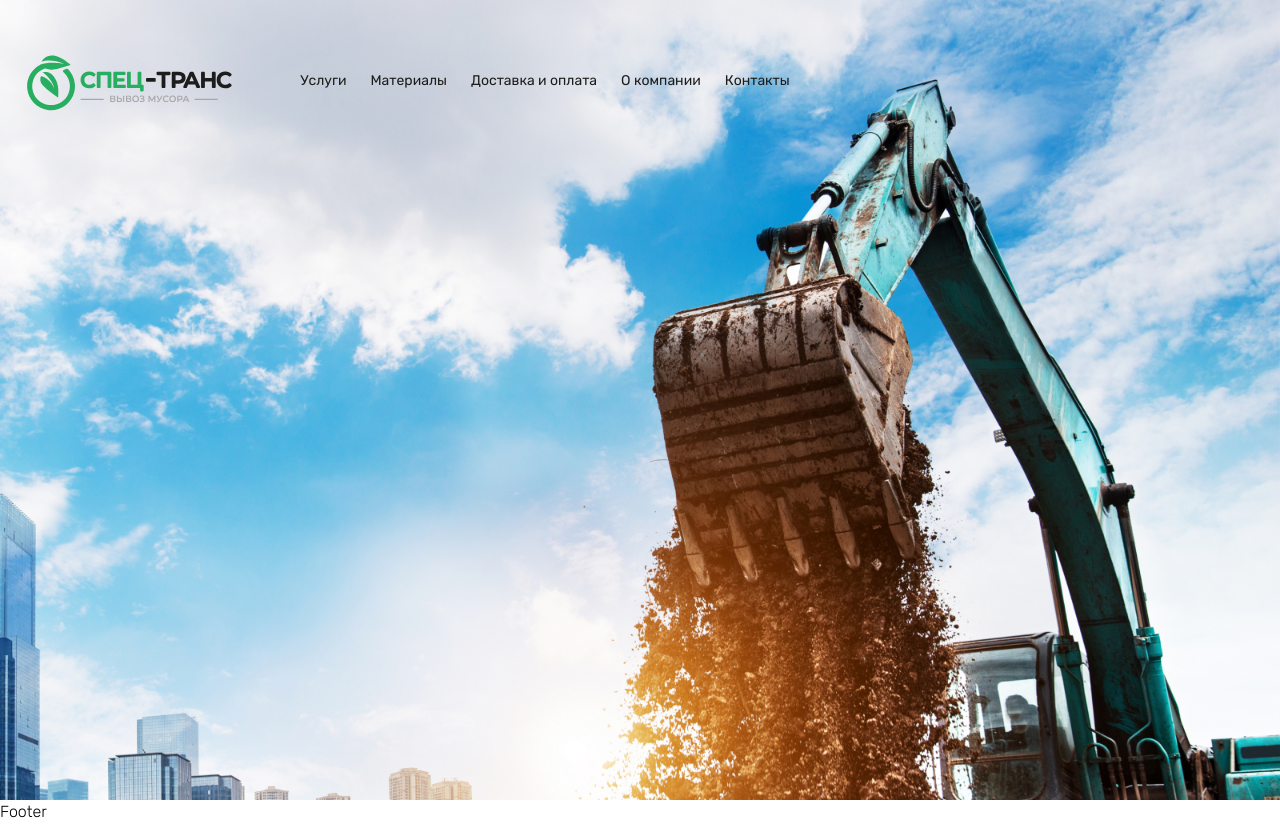
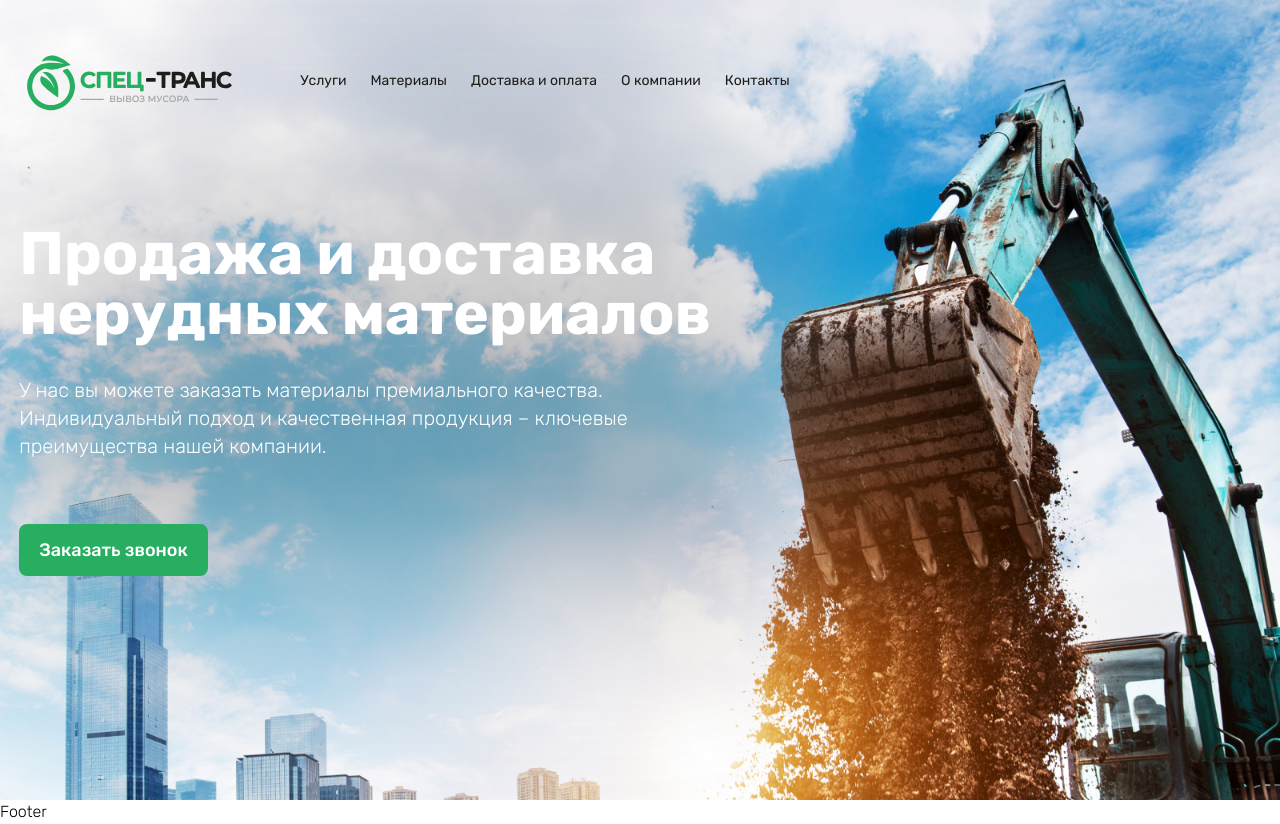
Before and after one commit to abrordev1/special-trans-project, a Vue app: page / in a window 1280 px wide. Built offline with nearby package versions, Linux system fonts and the light colour scheme.

Commit message:
feat: completed hero section (2023-06-08, 11:56)

```diff
--- a/package.json
+++ b/package.json
@@ -3,7 +3,7 @@
   "version": "0.0.0",
   "private": true,
   "scripts": {
-    "dev": "vite",
+    "dev": "vite --host",
     "build": "vite build",
     "preview": "vite preview"
   },
--- a/src/layouts/HeaderLayout/HeaderLayout.vue
+++ b/src/layouts/HeaderLayout/HeaderLayout.vue
@@ -1,5 +1,5 @@
 <template>
-    <header class="header fixed top-0 w-full transition-all lg:pt-8" :class="isScrolled ? 'header-scrolled lg:pt-0' : 'lg:pt-8'">
+    <header class="header z-50 fixed top-0 w-full transition-all lg:pt-8" :class="isScrolled ? 'header-scrolled lg:pt-0' : 'lg:pt-8'">
         <div class="container flex items-center">
             <HeaderLogo></HeaderLogo>
             <HeaderMenu></HeaderMenu>
@@ -7,7 +7,7 @@
         </div>
     </header>
     <Transition name="menu">
-        <HiddenMenu v-if="isOpen" @closeMenu="toggleMenu"></HiddenMenu>
+        <HiddenMenu class="z-50" v-if="isOpen" @closeMenu="toggleMenu"></HiddenMenu>
     </Transition>
 </template>
 
--- a/src/pages/HomePage/sections/HeroSection.vue
+++ b/src/pages/HomePage/sections/HeroSection.vue
@@ -1,8 +1,31 @@
 <template>
-    <section class="hero h-screen bg bg-right">
+    <section class="hero min-h-screen bg bg-right lg:bg-center flex items-end py-5 md:items-center">
+        <div class="container">
+            <div class="block relative max-w-[750px]">
+                <div class="bg-layer w-full h-full absolute left-0 top-0 bg-[#878787] opacity-50 blur-[100px]"></div>
+                <h1 class="title relative text-3xl leading-9 text-white font-bold md:text-6xl ">Продажа и доставка нерудных материалов</h1>
+                <p class="subtitle relative text-white md:text-xl leading-5 my-4 lg:mt-8 lg:mb-16 ">
+                    У нас вы можете заказать материалы премиального качества.
+                    Индивидуальный подход и качественная продукция – ключевые преимущества
+                    нашей компании.
+                </p>
+                <TheButton class="relative">Заказать звонок</TheButton>
+            </div>
+        </div>
 
     </section>
 </template>
+
+<script>
+import TheButton from '../../../ui/TheButton.vue';
+
+
+
+export default {
+    components: { TheButton }
+}
+
+</script>
 
 <style lang="scss">
 .hero {
```
